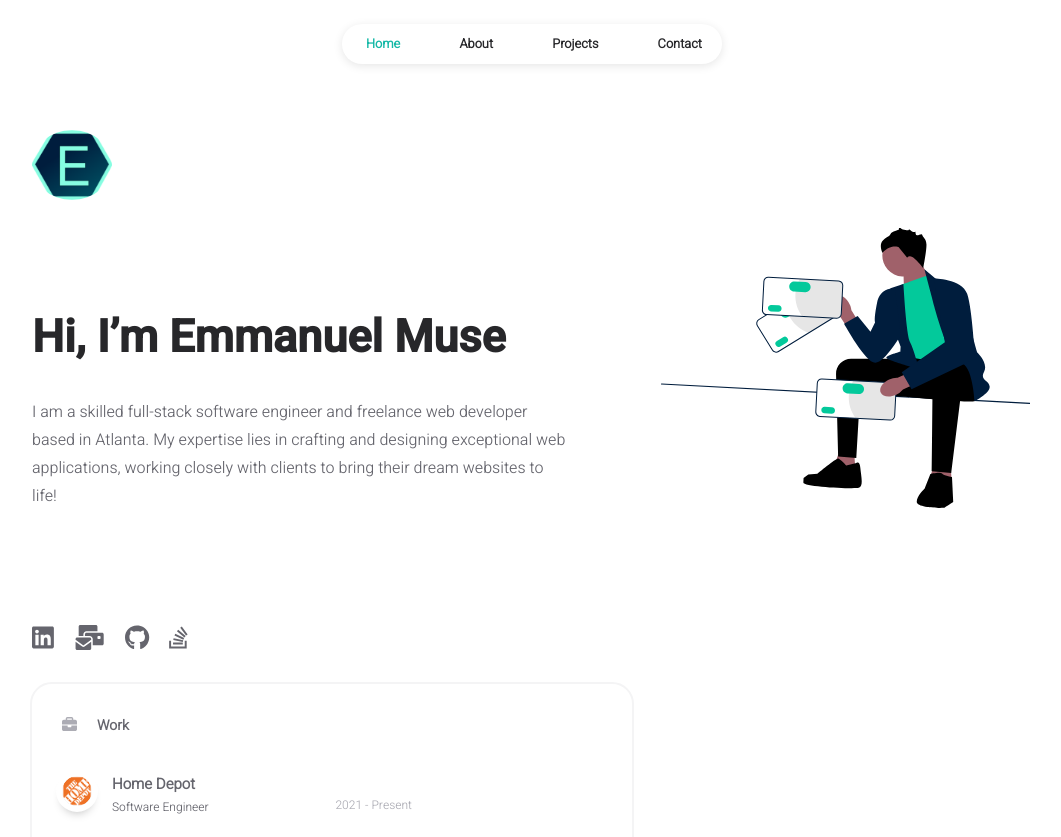
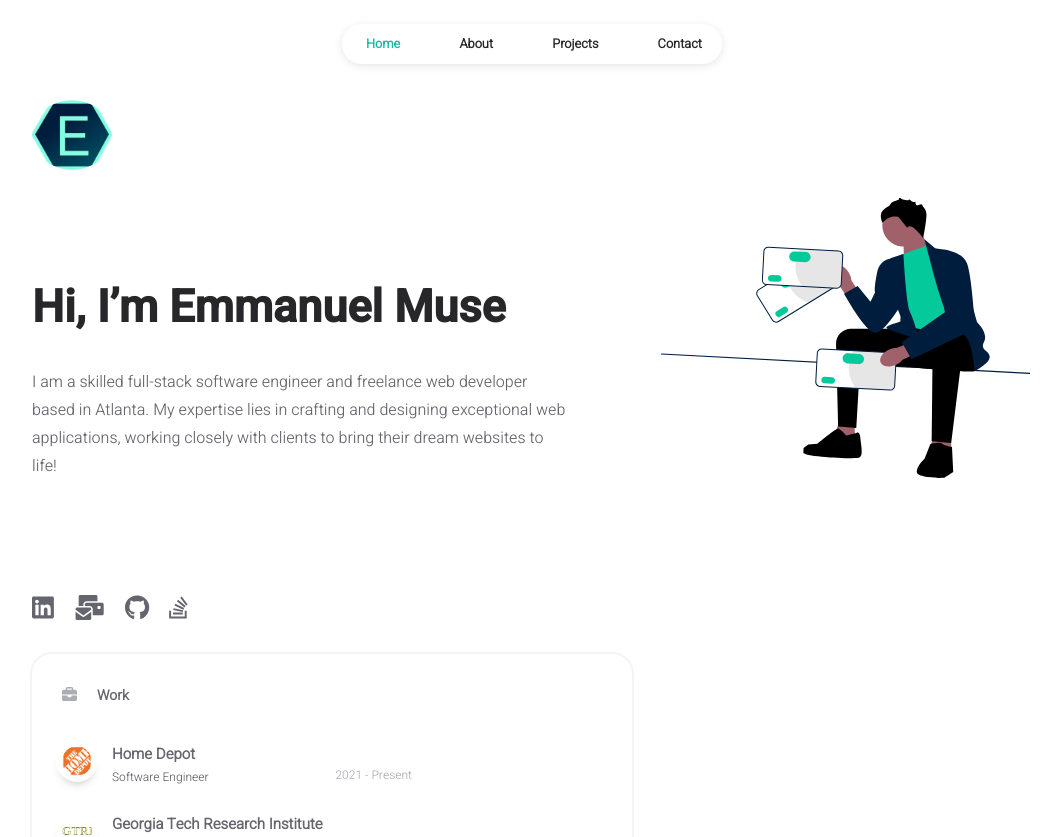
Before and after one commit to emoose1/portfolio, a React (Create React App) app: page / in a window 1280 px wide. Shown: the top 837 px of the page, without its empty margins (108-1169 px from the left). Built offline with nearby package versions, Linux system fonts and the light colour scheme.

Commit message:
made homepage logo padding smaller

```diff
--- a/src/pages/styles/homepage.css
+++ b/src/pages/styles/homepage.css
@@ -4,7 +4,7 @@
 	display: flex;
 	justify-content: left;
 	align-items: center;
-	padding-top: 130px;
+	padding-top: 100px;
 }
 
 .homepage-container {
```
